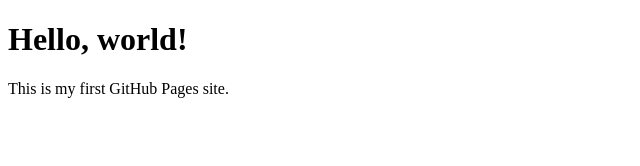
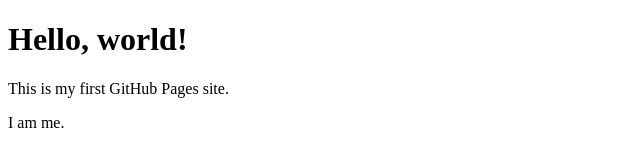
Before and after one commit to ljkallio/portfolio-site, a plain HTML site: page index.html in a window 1280 px wide. Shown: the full height of the page, 0-640 px from the left. Drawn offline with Linux system fonts and the light colour scheme.

Commit message:
Add hero section

```diff
--- a/index.html
+++ b/index.html
@@ -6,5 +6,7 @@
 <body>
   <h1>Hello, world!</h1>
   <p>This is my first GitHub Pages site.</p>
+
+<section><p>I am me.</p></section>
 </body>
 </html>
```
